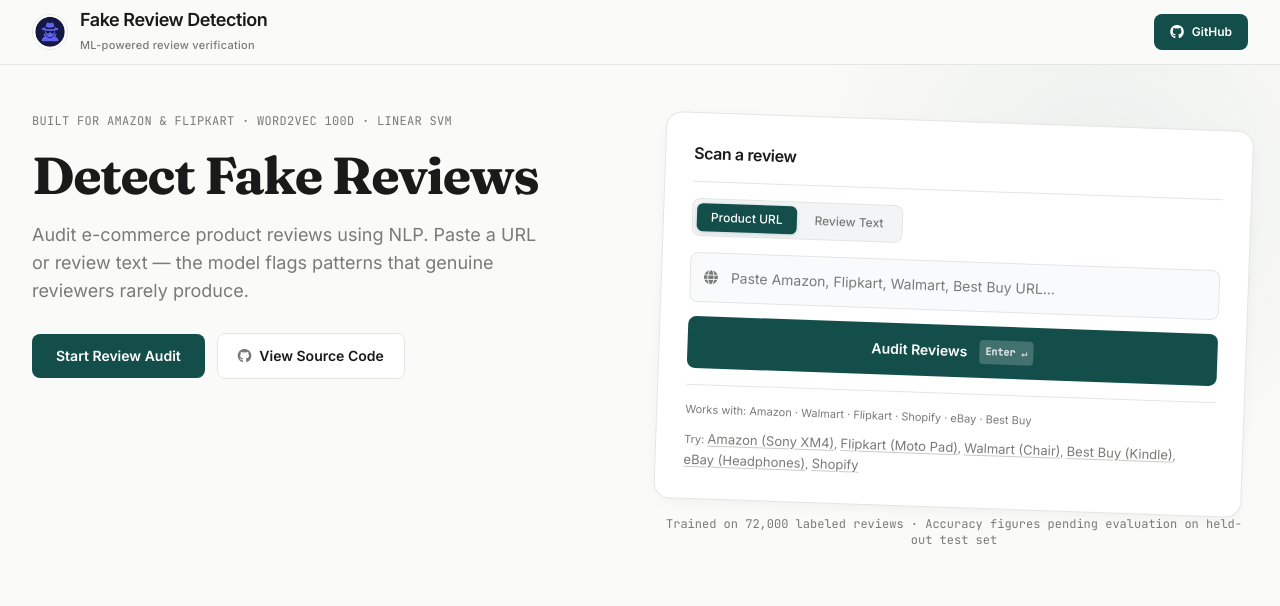
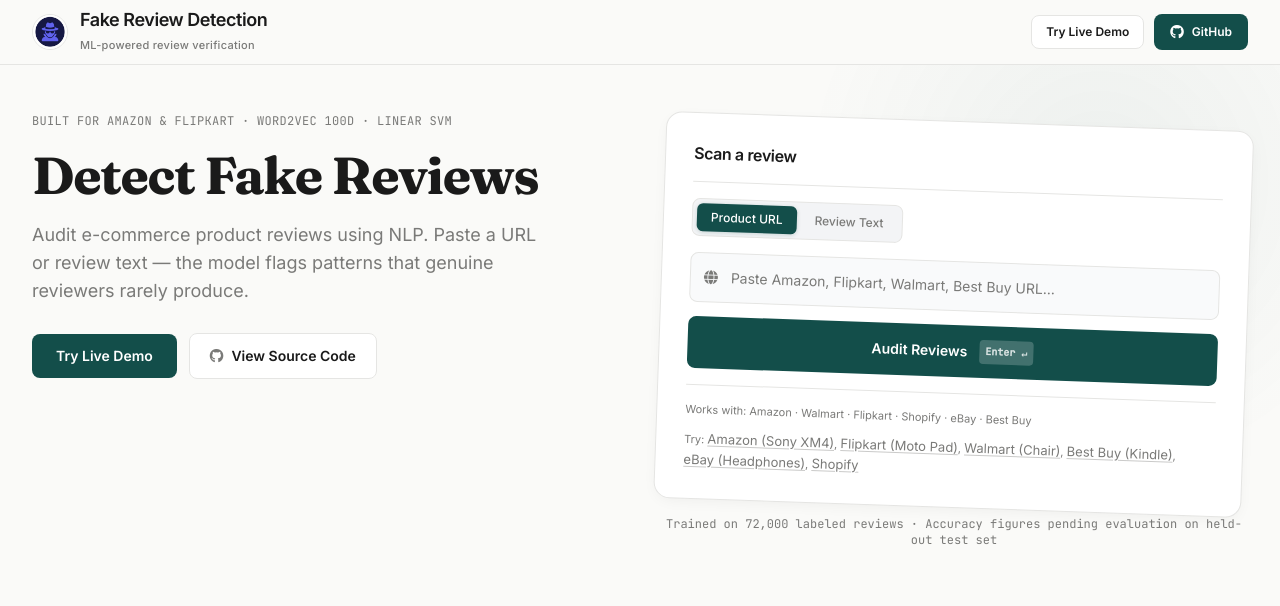
Before and after one commit to kumarsuman-dev/Fake-Review-Detection, a Flask app: page / in a window 1280 px wide. Shown: the top 606 px of the page. Run offline with Flask 3, Linux system fonts and the light colour scheme; some libraries are stand-ins or nearby versions.

Commit message:
feat: add Try Live Demo action buttons to header, hero, and README

```diff
--- a/templates/index.html
+++ b/templates/index.html
@@ -74,12 +74,18 @@
                 </div>
             </a>
 
-            <!-- GitHub link -->
-            <a href="https://github.com/kumarsuman-dev/Fake-Review-Detection" target="_blank" rel="noreferrer"
-               class="inline-flex items-center gap-2 px-4 py-2 rounded-lg bg-accent hover:bg-accent/90 text-white text-xs font-semibold transition-colors duration-200">
-                <i class="fa-brands fa-github text-sm"></i>
-                <span>GitHub</span>
-            </a>
+            <!-- Action links -->
+            <div class="flex items-center gap-2.5">
+                <a href="#audit-console"
+                   class="inline-flex items-center gap-1.5 px-3.5 py-2 rounded-lg border border-border bg-white hover:bg-gray-50 text-ink text-xs font-semibold transition-colors duration-200">
+                    <span>Try Live Demo</span>
+                </a>
+                <a href="https://github.com/kumarsuman-dev/Fake-Review-Detection" target="_blank" rel="noreferrer"
+                   class="inline-flex items-center gap-2 px-4 py-2 rounded-lg bg-accent hover:bg-accent/90 text-white text-xs font-semibold transition-colors duration-200">
+                    <i class="fa-brands fa-github text-sm"></i>
+                    <span>GitHub</span>
+                </a>
+            </div>
         </div>
     </nav>
 
@@ -112,7 +118,7 @@
                 <div class="flex flex-wrap items-center gap-3 pt-2">
                     <a href="#audit-console"
                        class="inline-flex items-center justify-center gap-2 px-6 py-3 rounded-lg bg-accent hover:bg-accent/90 text-white font-semibold text-sm transition-colors duration-200">
-                        <span>Start Review Audit</span>
+                        <span>Try Live Demo</span>
                     </a>
                     <a href="https://github.com/kumarsuman-dev/Fake-Review-Detection" target="_blank" rel="noreferrer"
                        class="inline-flex items-center justify-center gap-2 px-5 py-3 rounded-lg bg-white hover:bg-gray-50 text-ink font-semibold text-sm border border-border transition-colors duration-200">
```
Also changed, not shown: README.md.
